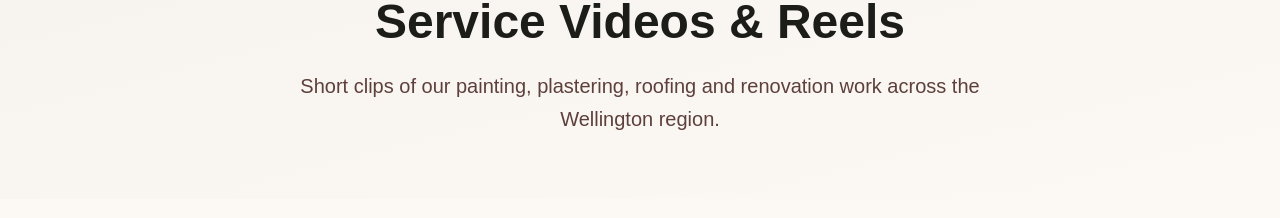
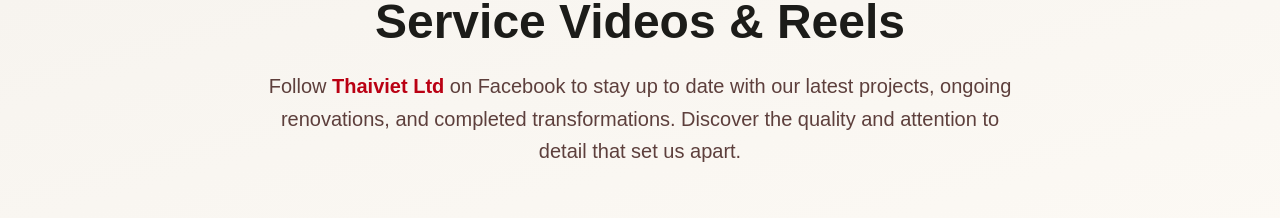
Before and after one commit to lamvh/thaiviet, a React (Vite) app: page /our-work in a window 1280 px wide. Shown: the part 190-408 px from the top of the page. Built offline with nearby package versions, Linux system fonts and the light colour scheme; no server answers; the database is empty.

Commit message:
feat: update Our Work page content to include Facebook link and enhance project description

```diff
--- a/src/pages/OurWorkPage.tsx
+++ b/src/pages/OurWorkPage.tsx
@@ -2,17 +2,19 @@
 import { CTASection } from '../components/ui/CTASection';
 import { VlogCard } from '../components/cards/VlogCard';
 import { REELS } from '../data/reels';
+import { useSiteContent } from '../lib/site-content-context';
 
 // "Our Work" page (/our-work) — the service videos & reels gallery, split out of the blog
 // into its own page. Same display structure (heading + reels grid) as before.
 export function OurWorkPage() {
+  const { contact } = useSiteContent();
   return (
     <>
       <section className="pt-20 pb-16 px-8 bg-gradient-to-br from-surface-container-low to-surface text-center">
         <div className="max-w-3xl mx-auto">
           <span className="text-primary font-bold uppercase tracking-[0.2em] text-sm mb-4 block">Our Work in Action</span>
           <h1 className="font-headline text-4xl md:text-5xl font-extrabold mb-6 text-on-surface">Service Videos &amp; Reels</h1>
-          <p className="text-xl text-on-surface-variant leading-relaxed">Short clips of our painting, plastering, roofing and renovation work across the Wellington region.</p>
+          <p className="text-xl text-on-surface-variant leading-relaxed">Follow <a href={contact.facebook} target="_blank" rel="noopener" className="font-bold text-primary hover:underline">Thaiviet Ltd</a> on Facebook to stay up to date with our latest projects, ongoing renovations, and completed transformations. Discover the quality and attention to detail that set us apart.</p>
         </div>
       </section>
 
```
